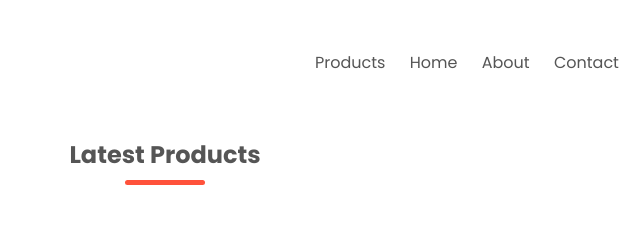
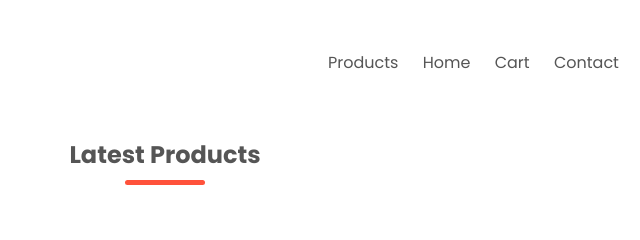
Before and after one commit to EthanDoan3655/eccomerce-version1, a plain HTML site: page eccomerce turn in/Products.html in a window 1280 px wide. Shown: the top 240 px of the page, 475-1115 px from the left. Drawn offline with Linux system fonts and the light colour scheme; a script that the page names is missing.

Commit message:
Update Products.html

```diff
--- a/eccomerce turn in/Products.html
+++ b/eccomerce turn in/Products.html
@@ -20,7 +20,7 @@
     <ul id="MenuItems">
       <li class="current"><a href="Products.html">Products</a></li>
       <li><a href="index.html">Home</a></li>
-      <li><a href="About.html">About</a></li>
+      <li><a href="cart.html">Cart</a></li>
       <li><a href="contact.html">Contact</a></li>
       <li><a href="Account.html">Account</a></li>
     </ul>
```
